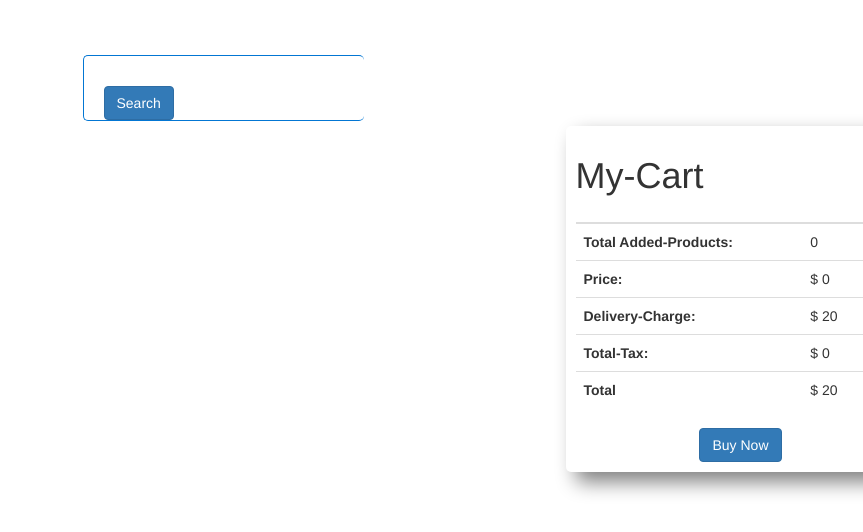
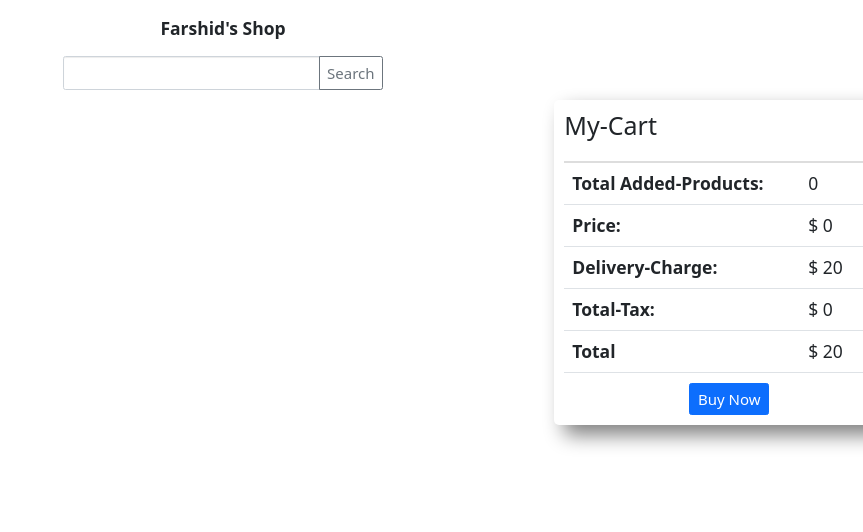
Before and after one commit to Farshid-997/Ranga-store-fix, a plain HTML site: page index.html in a window 1280 px wide. Shown: the whole page, without its empty margins (417-1280 px from the left). Drawn offline with nearby package versions, Linux system fonts and the light colour scheme; no server answers.

Commit message:
bootstrap added

```diff
--- a/css/style.css
+++ b/css/style.css
@@ -7,6 +7,7 @@ body {
   border-radius: 50px;
   padding: 5px;
   outline: none;
+
 }
 .search-field:hover {
   outline: none;
@@ -15,7 +16,7 @@ body {
 .search-box {
   border: 1px solid rgb(3, 118, 211);
   width: 281px;
-  border-radius: 5px;
+  border-radius: 10px;
   margin: auto;
   margin-top: 50px;
   border-right: none;
@@ -40,9 +41,9 @@ body {
   transition: 0.6s;
 }
 .single-product:hover {
-  box-shadow: 4px 4px 7px gray;
+  box-shadow: 4px 4px 7px grey;
   border-radius: 10px;
-  border: 1px solid cyan;
+  border: 1px solid red;
 }
 .product-image {
   width: 150px;
@@ -69,7 +70,7 @@ body {
     width: 300px;
     /* border: 1px solid green; */
     padding: 10px;
-    box-shadow: 10px 10px 20px gray;
+    box-shadow: 10px 10px 20px green;
     border-radius: 5px;
     margin-right: 30px;
     position: fixed;
--- a/index.html
+++ b/index.html
@@ -5,7 +5,7 @@
   <meta charset="UTF-8" />
   <meta http-equiv="X-UA-Compatible" content="IE=edge" />
   <meta name="viewport" content="width=device-width, initial-scale=1.0" />
-  <title>FakeStore</title>
+  <title>Farshid's Shop</title>
   <link rel="stylesheet" href="./css/style.css" />
   <!-- Latest compiled and minified CSS -->
   <link rel="stylesheet" href="https://maxcdn.bootstrapcdn.com/bootstrap/3.3.7/css/bootstrap.min.css"
@@ -15,21 +15,28 @@
   <link rel="preconnect" href="https://fonts.googleapis.com" />
   <link rel="preconnect" href="https://fonts.gstatic.com" crossorigin />
   <link href="https://fonts.googleapis.com/css2?family=Montserrat:wght@300;400;500&display=swap" rel="stylesheet" />
+
+  <!-- bootstrap -->
+
+  <link href="https://cdn.jsdelivr.net/npm/bootstrap@5.1.1/dist/css/bootstrap.min.css" rel="stylesheet"
+    integrity="sha384-F3w7mX95PdgyTmZZMECAngseQB83DfGTowi0iMjiWaeVhAn4FJkqJByhZMI3AhiU" crossorigin="anonymous">
 </head>
 
-<body>
-  <header></header>
+<body class="fs-3 text">
+  <header class="fs-3 text fw-bold text-center my-4">Farshid's Shop</header>
   <main class="main">
-    <div class="search-field">
-      <div class="search-box">
-        <input id="input-field" class="search-field" type="text" />
-        <button type="button" class="btn btn-primary search-button" data-toggle="button" aria-pressed="false"
-          autocomplete="off" id="search-btn" onclick="loadProducts()">
-          Search
-        </button>
+
+    <div>
+      <div class="input-group mb-3 w-25 mx-auto ">
+        <input id="input-field" type="text" class="form-control" aria-describedby="button-addon2">
+        <button onclick="loadProducts()" class="btn btn-outline-secondary fs-4 text" type="button"
+          id="button-addon2">Search</button>
       </div>
     </div>
-    <div class="row">
+
+
+
+    <div class="row ">
       <div class="col-md-9 col-lg-9 col-sm-7">
         <div id="all-products" class="">
 
@@ -80,7 +87,7 @@
             </tbody>
           </table>
           <div class="parces text-center">
-            <button class="btn btn-primary text-center">Buy Now</button>
+            <button class="btn btn-primary text-center fs-4 text">Buy Now</button>
           </div>
         </div>
       </div>
@@ -90,6 +97,10 @@
 
   <!-- add javascript  file  -->
   <script src="./js/app.js"></script>
+
+  <script src="https://cdn.jsdelivr.net/npm/bootstrap@5.1.1/dist/js/bootstrap.bundle.min.js"
+    integrity="sha384-/bQdsTh/da6pkI1MST/rWKFNjaCP5gBSY4sEBT38Q/9RBh9AH40zEOg7Hlq2THRZ"
+    crossorigin="anonymous"></script>
 </body>
 
 </html>
```
